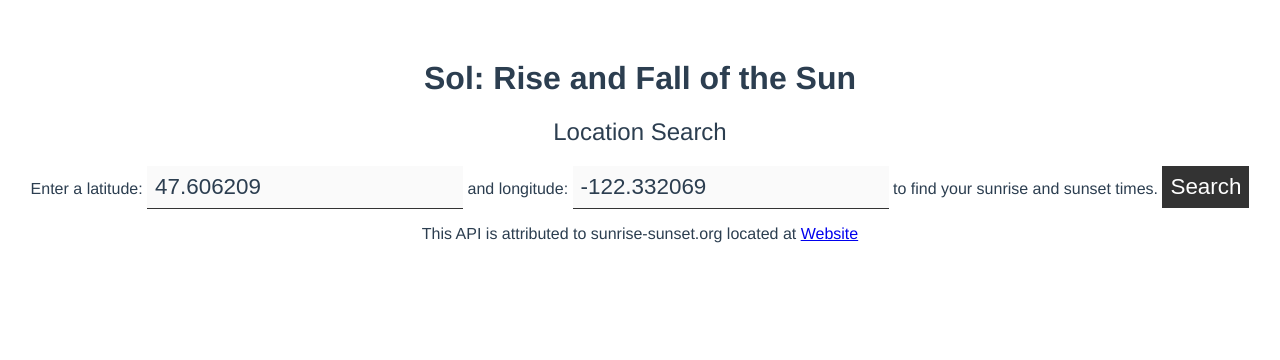
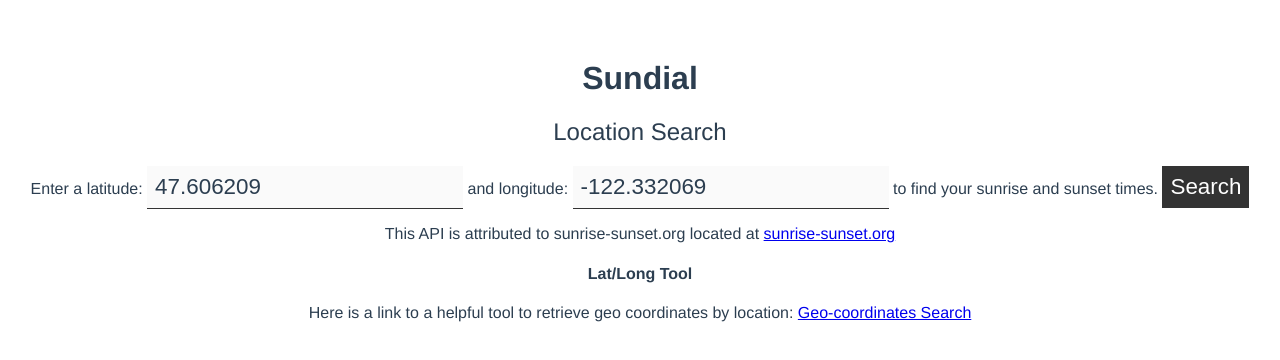
Before and after one commit to DerekJB1987/wats4000-final-project, a Vue app: page /#/ in a window 1280 px wide. Shown: the top 360 px of the page. Built offline with nearby package versions, Linux system fonts and the light colour scheme.

Commit message:
added link to Google GPS coordinates site

```diff
--- a/src/App.vue
+++ b/src/App.vue
@@ -1,6 +1,6 @@
 <template>
   <div id="app">
-    <h1>Sol: Rise and Fall of the Sun</h1>
+    <h1>Sundial</h1>
     <router-view/>
   </div>
 </template>
--- a/src/components/LocationSearch.vue
+++ b/src/components/LocationSearch.vue
@@ -10,7 +10,9 @@
         <p>{{results[key]}}</p>
       </li>
     </ul>
-    <p>This API is attributed to sunrise-sunset.org located at <a href="https://sunrise-sunset.org/api">Website</a></p>
+      <p>This API is attributed to sunrise-sunset.org located at <a href="https://sunrise-sunset.org/">sunrise-sunset.org</a></p>
+    <h4>Lat/Long Tool</h4>
+      <p>Here is a link to a helpful tool to retrieve geo coordinates by location: <a href="https://www.gps-coordinates.net/">Geo-coordinates Search</a></p>
   </div>
 </template>
 
```
Also changed, not shown: 10 other files (tests, documents, lock files or other folders).
